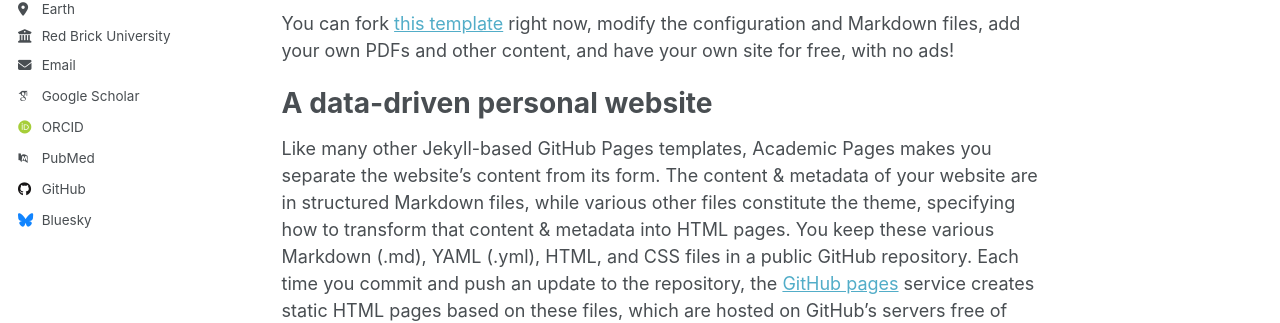
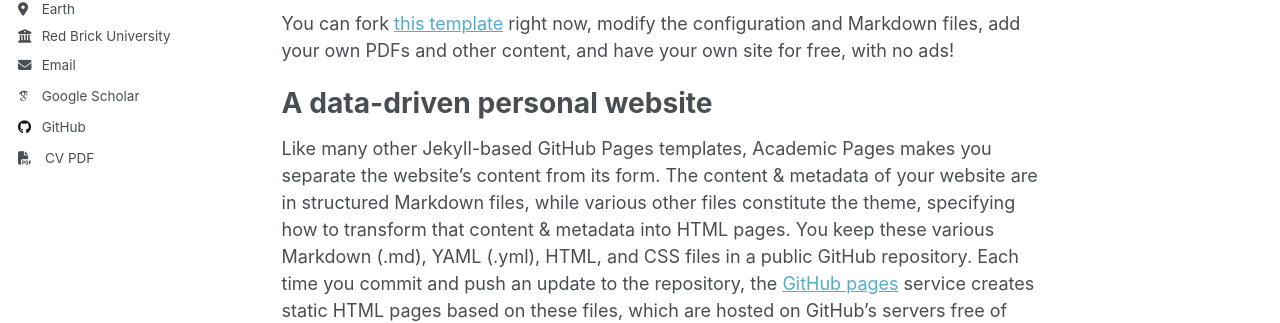
Before and after one commit to gab-correia/gab-correia.github.io, a Jekyll site: the page built from _pages/about.md, in a window 1280 px wide. Shown: the part 399-722 px from the top of the page. Built offline with Jekyll 4.4.1, drawn with Linux system fonts in a browser that asks for light colours; some web fonts are replaced; a script that is not in the unit is left out.

Commit message:
botao curriculo pdf e adicao do arquivo pdf

```diff
--- a/Gemfile
+++ b/Gemfile
@@ -11,3 +11,4 @@
 
 gem 'github-pages'
 gem 'connection_pool', '2.5.0'
+gem 'tzinfo-data'
--- a/_config.yml
+++ b/_config.yml
@@ -29,30 +29,33 @@
   location         : "Earth"
   employer         : "Red Brick University"
   uri              : # URL
-  email            : "none@example.org"
+  email            : "gabrielcc3@al.insper.edu.br"
 
   # Academic websites
   academia         : # URL
   arxiv            : # URL - Update with the correct link to your profile
   googlescholar    : "https://scholar.google.com/citations?user=PS_CX0AAAAAJ"
   impactstory      : # URL
-  orcid            : "http://orcid.org/yourorcidurl"
+  #orcid            : "http://orcid.org/yourorcidurl"
   semantic         : # URL
-  pubmed           : "https://www.ncbi.nlm.nih.gov/pubmed/?term=john+snow"
+  #pubmed           : "https://www.ncbi.nlm.nih.gov/pubmed/?term=john+snow"
   researchgate     : # URL
   scopus           : # URL
+
+  # Curriculo
+  cv               : "/files/cv_pdf.pdf"
 
   # Repositories and software development
   bitbucket        : # Username - Update with your username on the site
   codepen          : # Username
   dribbble         : # Username
-  github           : "academicpages"
+  github           : "gab-correia"
   kaggle           : # Username
   stackoverflow    : # User number or user number and name (i.e., use "1" or "1/jeff-atwood")
 
   # Social media
   artstation       : # Username
-  bluesky          : "bsky.app" # Replace this with you Bluesky username
+  #bluesky          : "bsky.app" # Replace this with you Bluesky username
   facebook         : # Username
   flickr           : # Username
   foursquare       : # Username
--- a/_includes/author-profile.html
+++ b/_includes/author-profile.html
@@ -79,6 +79,13 @@
       {% if author.github %}
         <li><a href="https://github.com/{{ author.github }}"><i class="fab fa-fw fa-github icon-pad-right" aria-hidden="true"></i>GitHub</a></li>
       {% endif %}
+
+      {% if site.author.cv %}
+        <li><a href="{{ site.author.cv }}" target="_blank">
+            <i class="fas fa-file-pdf icon-pad-right" aria-hidden="true"></i>CV PDF</a>
+        </li>
+      {% endif %}
+
       {% if author.kaggle %}
         <li><a href="https://kaggle.com/{{ author.kaggle }}"><i class="fab fa-fw fa-kaggle icon-pad-right" aria-hidden="true"></i>Kaggle</a></li>
       {% endif %}
```
Also changed, not shown: 1 other file.
